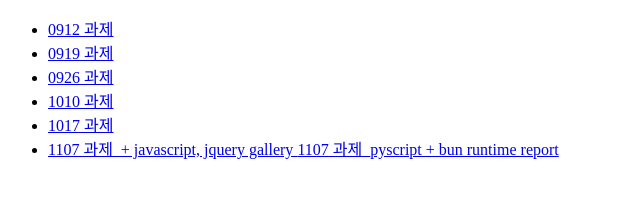
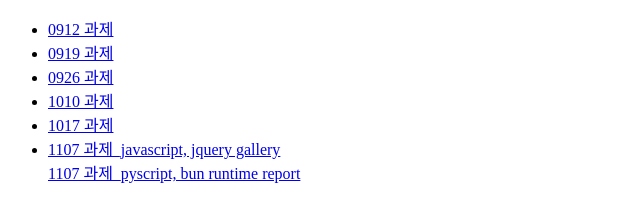
Before and after one commit to seokwooo/seokwooo, a plain HTML site: page index.html in a window 1280 px wide. Shown: the whole page, without its empty margins (0-640 px from the left). Drawn offline with Linux system fonts and the light colour scheme.

Commit message:
Update index.html

```diff
--- a/index.html
+++ b/index.html
@@ -34,9 +34,10 @@
         </li>
         <li>
             <a href="./1107/index.html">
-                1107 과제_+ javascript, jquery gallery
+                1107 과제_javascript, jquery gallery
+            <br>
             <a href="./1107/report.html">
-                1107 과제_pyscript + bun runtime report
+                1107 과제_pyscript, bun runtime report
             </a>
         </li>
     </ul>
```
